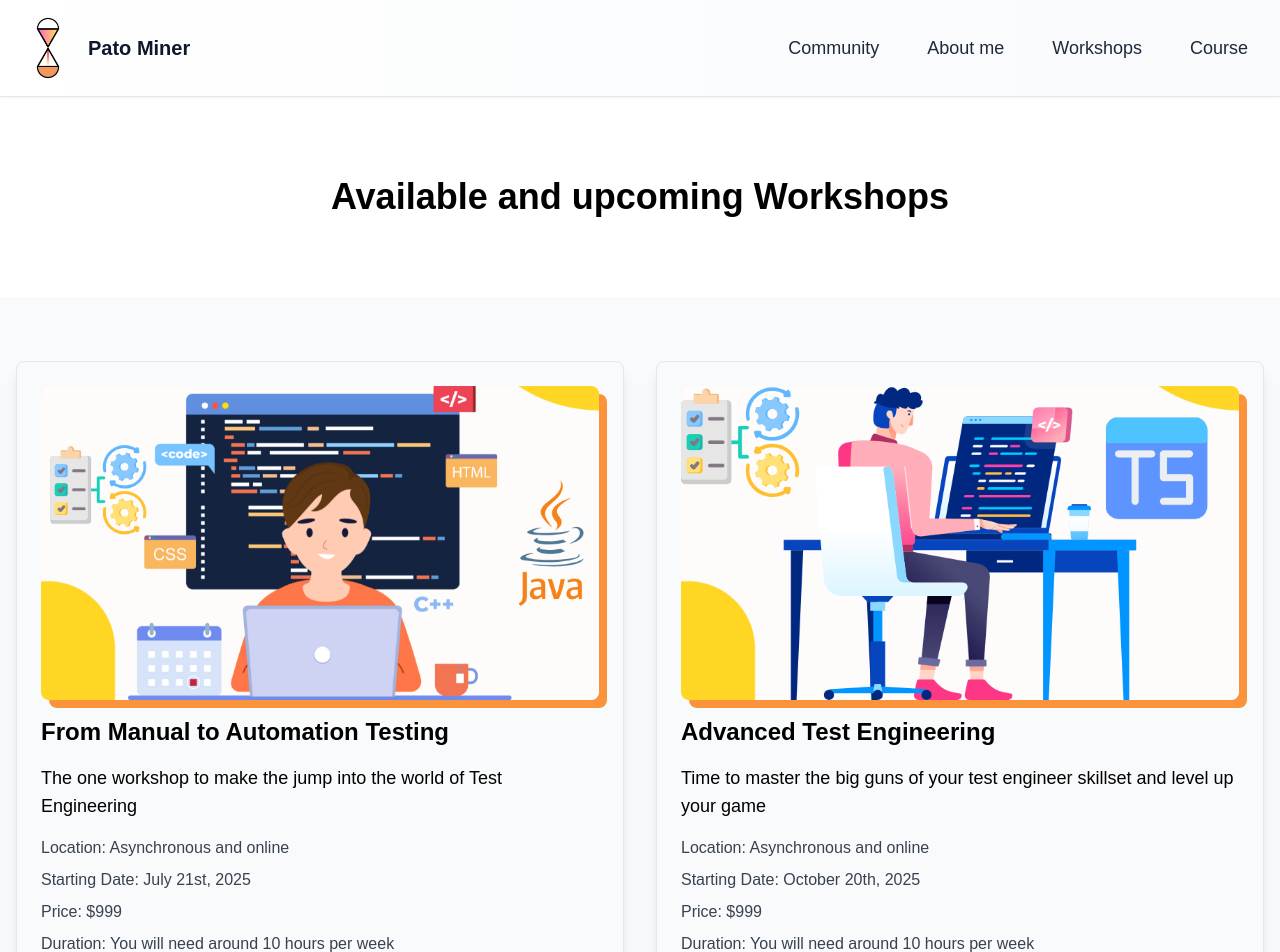
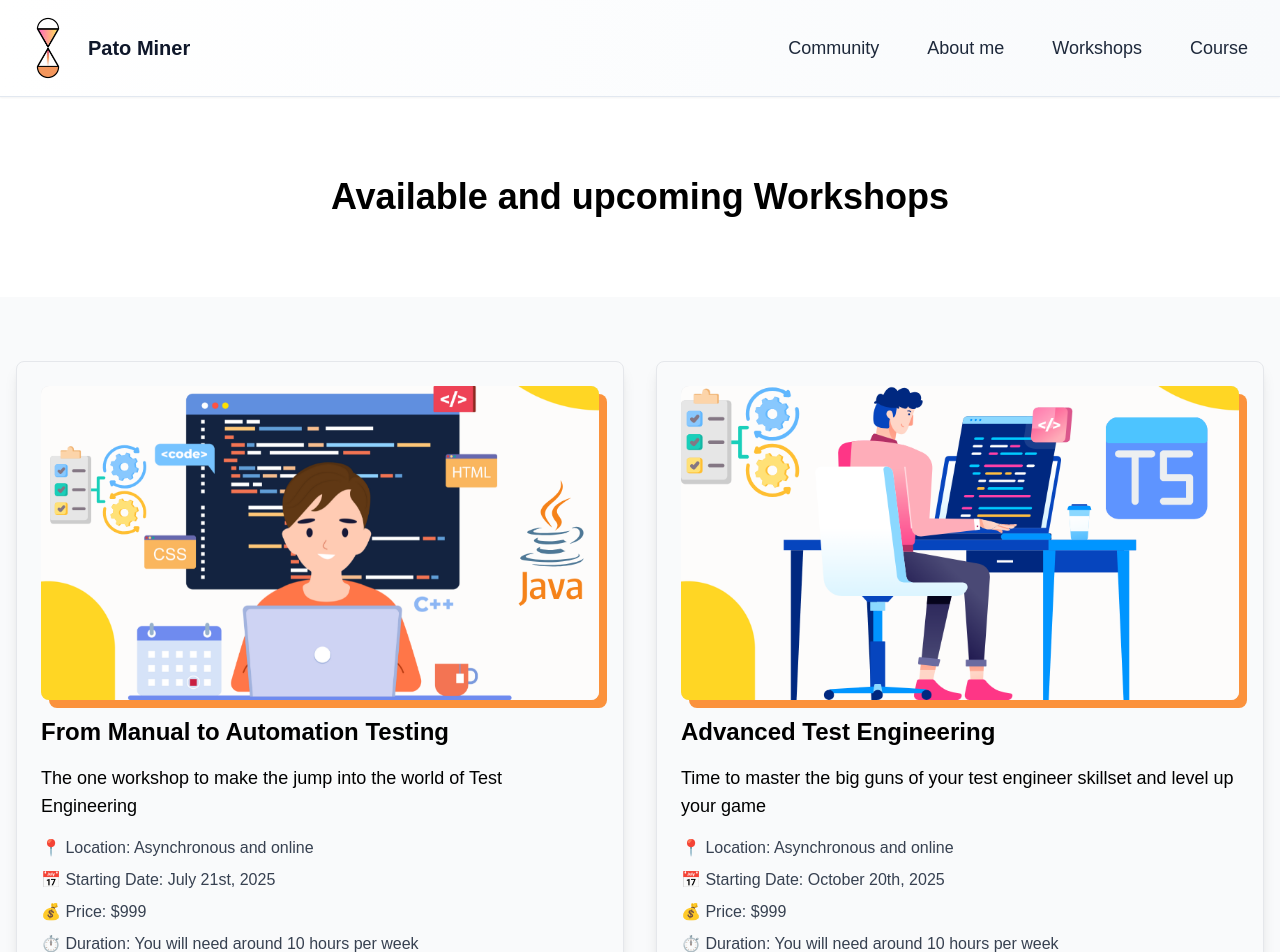
Before and after one commit to TheFreeRangeTester/patominer, a Next.js app: page /workshops in a window 1280 px wide. Shown: the top 952 px of the page. Built offline with nearby package versions, Linux system fonts and the light colour scheme.

Commit message:
emojis locos

```diff
--- a/app/workshops/page.tsx
+++ b/app/workshops/page.tsx
@@ -60,16 +60,16 @@ export default function Workshops() {
               </h2>
               <p className="text-lg mb-4 text-black">{workshop.description}</p>
               <p className="text-md mb-2 text-gray-700">
-                Location: {workshop.location}
+                📍 Location: {workshop.location}
               </p>
               <p className="text-md mb-2 text-gray-700">
-                Starting Date: {workshop.starting_date}
+                📅 Starting Date: {workshop.starting_date}
               </p>
               <p className="text-md mb-2 text-gray-700">
-                Price: {workshop.price}
+                💰 Price: {workshop.price}
               </p>
               <p className="text-md mb-4 text-gray-700">
-                Duration: {workshop.duration}
+                ⏱️ Duration: {workshop.duration}
               </p>
               <div className="flex flex-col items-center">
                 <Link
```
